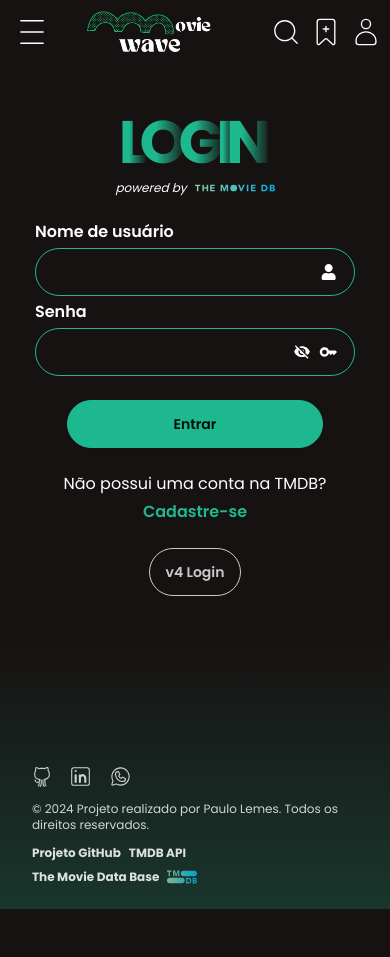
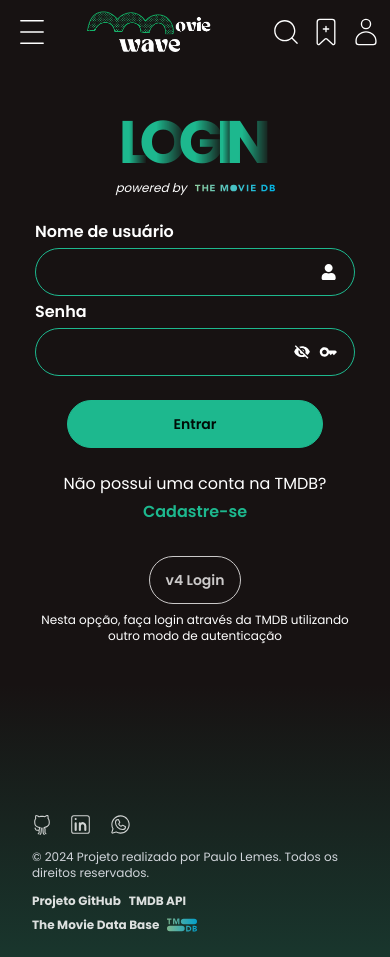
Before and after one commit to paulo-lemes/projeto-movie-wave-streaming, a Next.js app: page /login in a window 390 px wide. Before the commit the page ends 909 px from the top, so only its background shows below. Built offline with nearby package versions, Linux system fonts and the light colour scheme; no server answers.

Commit message:
Added v4 login button description

```diff
--- a/src/components/LoginButtonV4/index.tsx
+++ b/src/components/LoginButtonV4/index.tsx
@@ -5,6 +5,9 @@ import { useRouter } from "next/navigation";
 import { getSessionV4, getV4AccessToken, getV4Login } from "@/app/actions";
 import { useModal } from "@/app/contexts/ModalContext";
 import { useAuth } from "@/app/contexts/AuthContext";
+
+const v4Description =
+  "Nesta opção, faça login através da TMDB utilizando outro modo de autenticação";
 
 export function LoginButtonV4({ v4 }: { v4: boolean | undefined }) {
   const { login } = useAuth();
@@ -67,10 +70,15 @@ export function LoginButtonV4({ v4 }: { v4: boolean | undefined }) {
   }, [v4]);
 
   return (
-    <div className="flex flex-col justify-center items-center pt-6">
-      <button className="btn btn-outline" onClick={requestV4Login}>
-        v4 Login
-      </button>
+    <div className="flex flex-col justify-center items-center pt-8 gap-2">
+      <div className="lg:tooltip lg:tooltip-bottom" data-tip={v4Description}>
+        <button className="btn btn-outline" onClick={requestV4Login}>
+          v4 Login
+        </button>
+      </div>
+      <p className="text-xs lg:hidden text-center px-10 sm:px-44">
+        {v4Description}
+      </p>
     </div>
   );
 }
```
